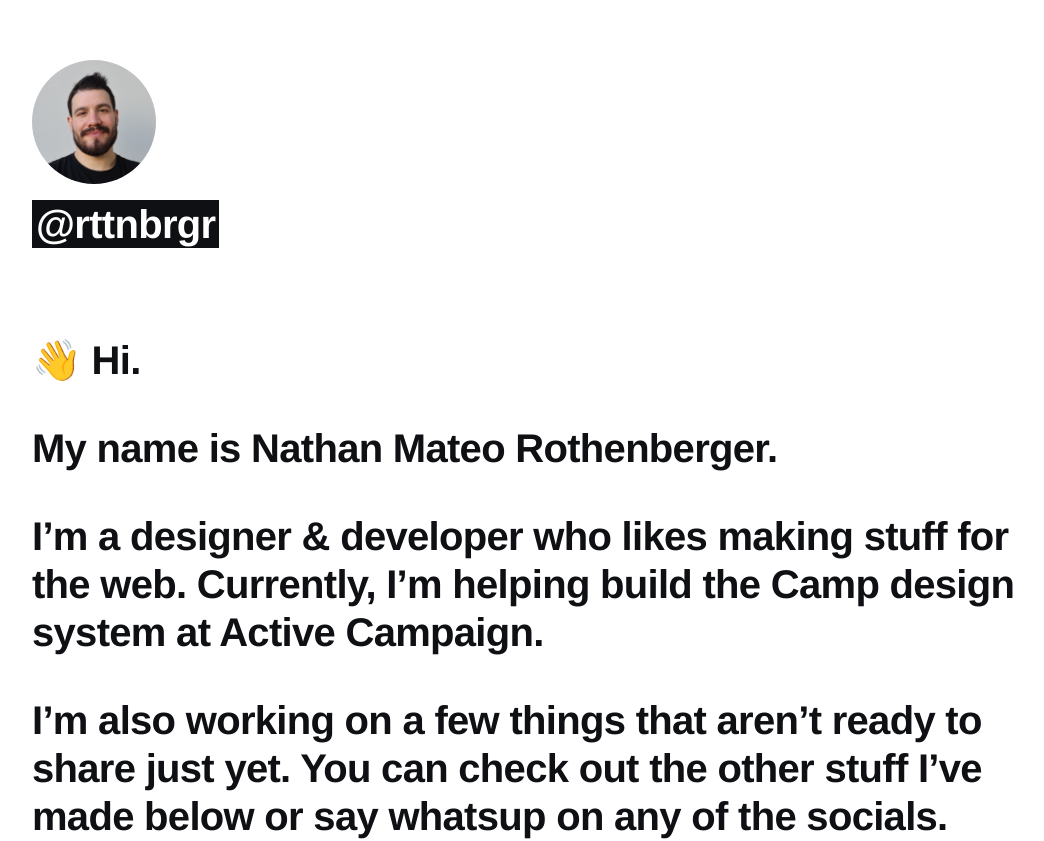
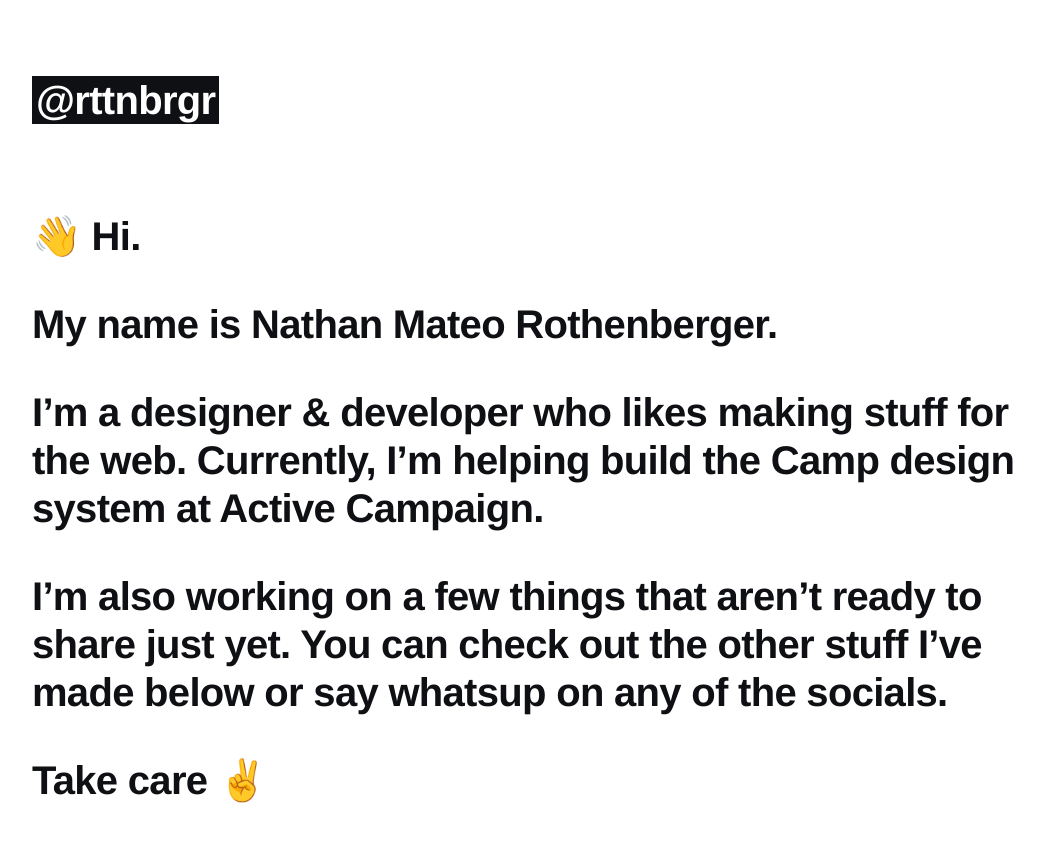
Before and after one commit to rttnbrgr/homebase, a Next.js app: page / in a window 1280 px wide. Shown: the top 841 px of the page, without its empty margins (88-1132 px from the left). Built offline with nearby package versions, Linux system fonts and the light colour scheme.

Commit message:
remove avatar

```diff
--- a/pages/index.tsx
+++ b/pages/index.tsx
@@ -2,7 +2,6 @@ import styles from "../styles/homepage.module.css";
 import Link from "next/link";
 import MetaPage from "../components/MetaPage";
 import { LayoutChakra } from "../components/layouts";
-import { AvatarHome } from "../components/AvatarHome";
 import { Box, Stack, VStack } from "@chakra-ui/react";
 
 const rootStyles = {};
@@ -33,7 +32,6 @@ const Index = ({}: Props) => {
       <Box sx={rootSx} className="rootBox">
         <VStack spacing="2em" align="start">
           <div className={styles.group}>
-            <AvatarHome />
             <h1 className={styles["text--header"]}>@rttnbrgr</h1>
           </div>
 
```
